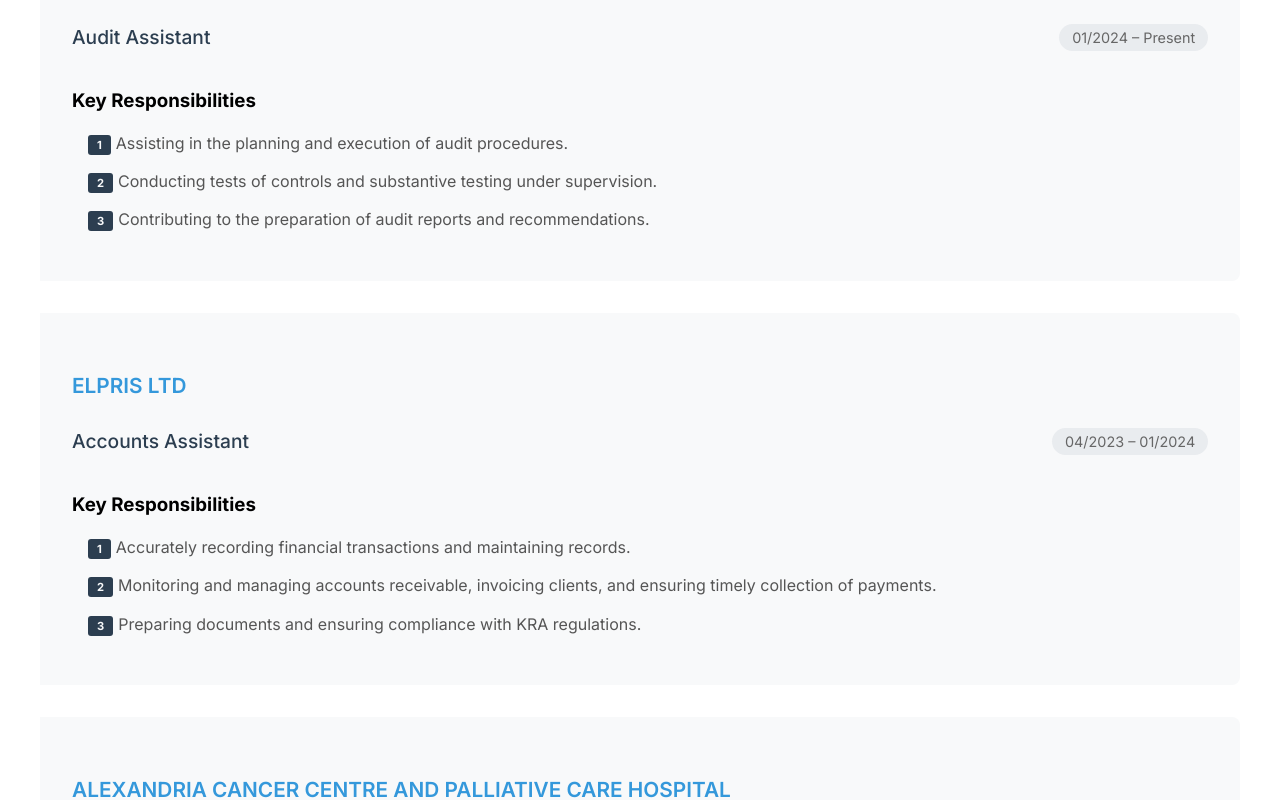
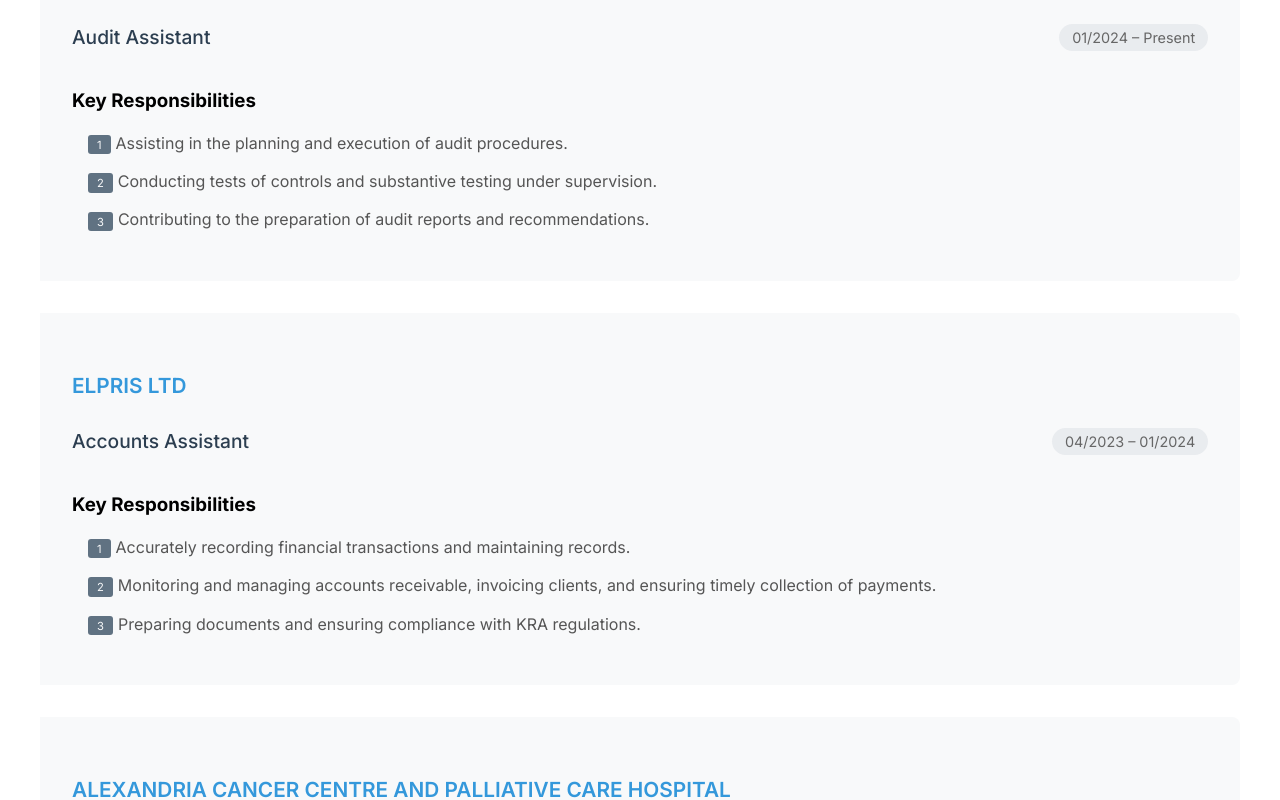
Before and after one commit to jankimutai/bonie-portfolio, a React (Create React App) app: page / in a window 1280 px wide. Shown: the part 2240-3040 px from the top of the page. Built offline with nearby package versions, Linux system fonts and the light colour scheme; a web font is replaced by a local one.

Commit message:
feat:update css

```diff
--- a/src/Components/About.js
+++ b/src/Components/About.js
@@ -47,7 +47,7 @@
                 "His expertise in auditing and financial analysis has been crucial for our organization. Always reliable, thorough, and professional in his approach."
               </p>
               <div className="testimonial-author">
-                <h4 className="author-name">CPA Bethwel Kirwa</h4>
+                <h4 className="author-name">CPA Joseph Kiema</h4>
                 <p className="author-title">Auditor, BACE PARTNERS LLP</p>
               </div>
             </div>
@@ -73,7 +73,7 @@
                 "He is an exceptional accountant with a remarkable ability to transform financial processes. His dedication, attention to detail, and insightful strategic guidance have been invaluable to our business growth."
               </p>
               <div className="testimonial-author">
-                <h4 className="author-name">CPA Joseph Kiema</h4>
+                <h4 className="author-name">CPA Bethwel Kirwa</h4>
                 <p className="author-title">Senior Consultant, BACE PARTNERS LLP</p>
               </div>
             </div>
--- a/src/Styles/contact.css
+++ b/src/Styles/contact.css
@@ -1,5 +1,5 @@
 .contact-element {
-  padding: 4rem 2rem;
+  padding: 4rem 2.8rem;
   background: linear-gradient(to bottom, #f8f9fa, #ffffff);
 }
 
--- a/src/Styles/experience.css
+++ b/src/Styles/experience.css
@@ -59,10 +59,9 @@
     content: counter(item);
   margin-right: 5px;
   font-size: 0.7rem;
-  background-color: #2c3e50;
+  background-color: #607282;
   color: #f8f9fa;
-  font-weight: bold;
-  padding: 3px 9px;
+  padding: 2.7px 9px;
   border-radius: 3px;
   }
   /* Responsive Design */
```
